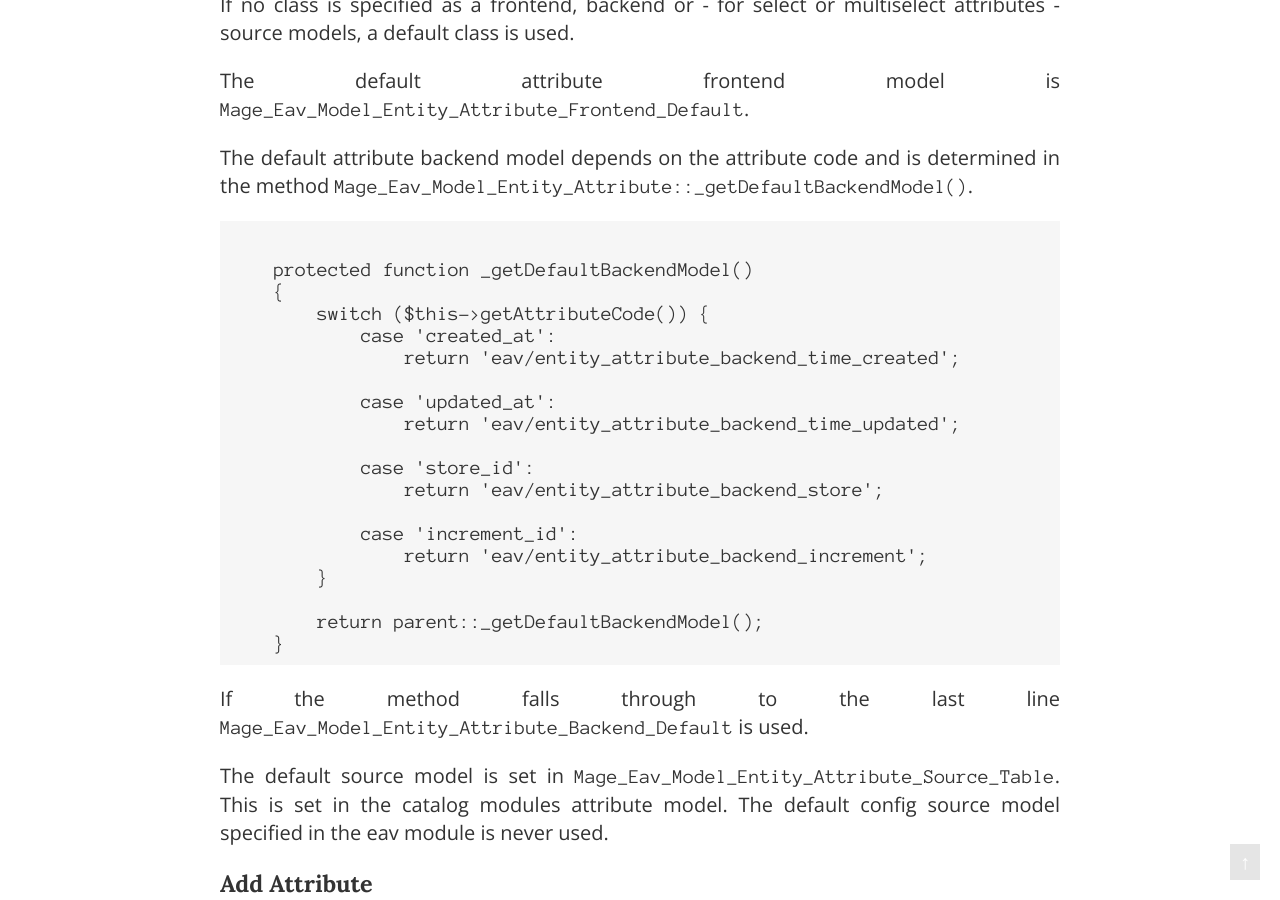
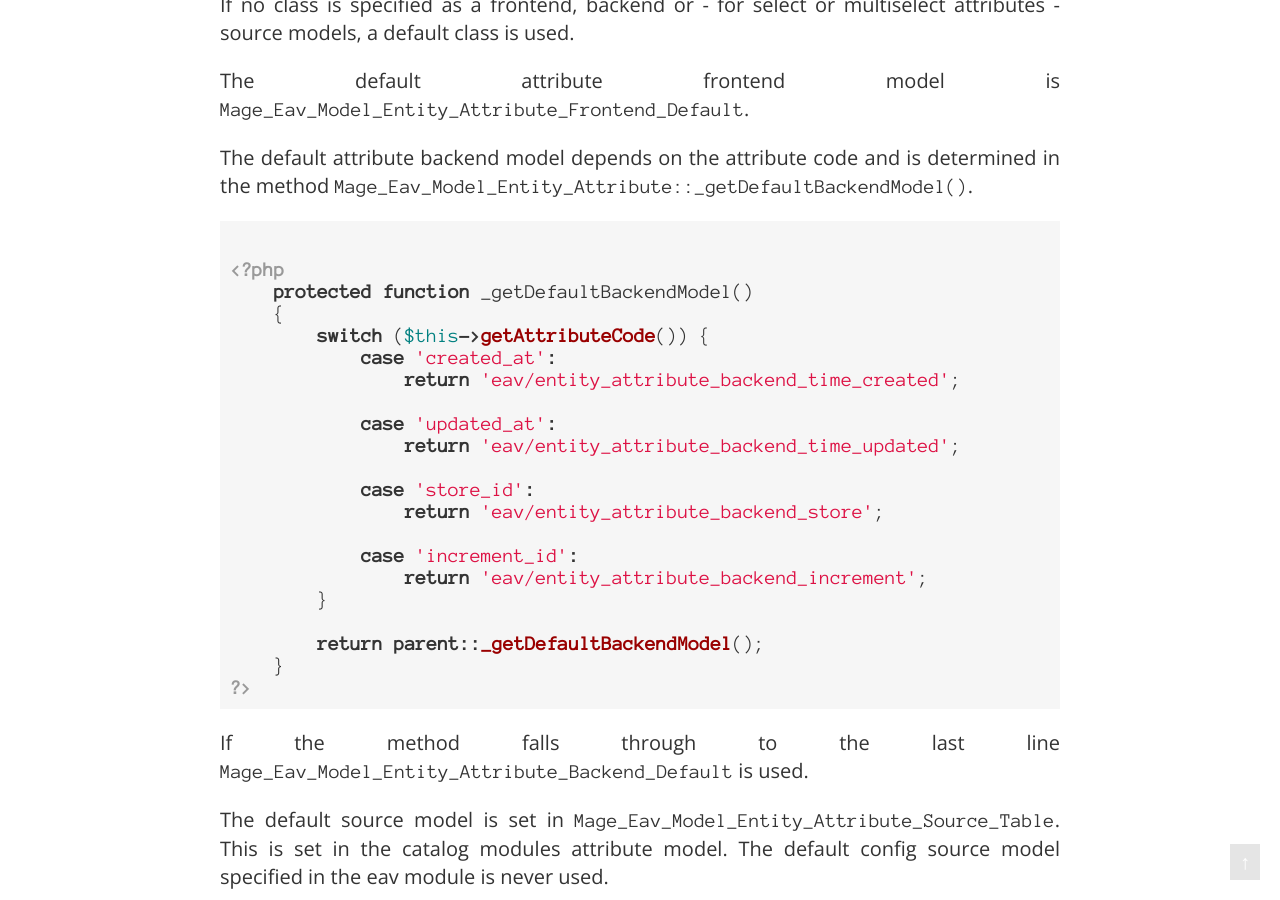
Before and after one commit to meanbee/magecert, a Jekyll site: the page built from eav.md, in a window 1280 px wide and 900 px high, scrolled down 4914 px. Built offline with Jekyll 4.4.1, drawn with Linux system fonts in a browser that asks for light colours; Markdown is read by kramdown in place of the engine named in the settings.

Commit message:
Add php highlighting.

````diff
--- a/eav.md
+++ b/eav.md
@@ -153,7 +153,8 @@ The default attribute frontend model is `Mage_Eav_Model_Entity_Attribute_Fronten
 
 The default attribute backend model depends on the attribute code and is determined in the method `Mage_Eav_Model_Entity_Attribute::_getDefaultBackendModel()`.
 
-```
+```php
+<?php
     protected function _getDefaultBackendModel()
     {
         switch ($this->getAttributeCode()) {
@@ -172,6 +173,7 @@ The default attribute backend model depends on the attribute code and is determi
 
         return parent::_getDefaultBackendModel();
     }
+?>
 ```
 If the method falls through to the last line `Mage_Eav_Model_Entity_Attribute_Backend_Default` is used.
 
````
